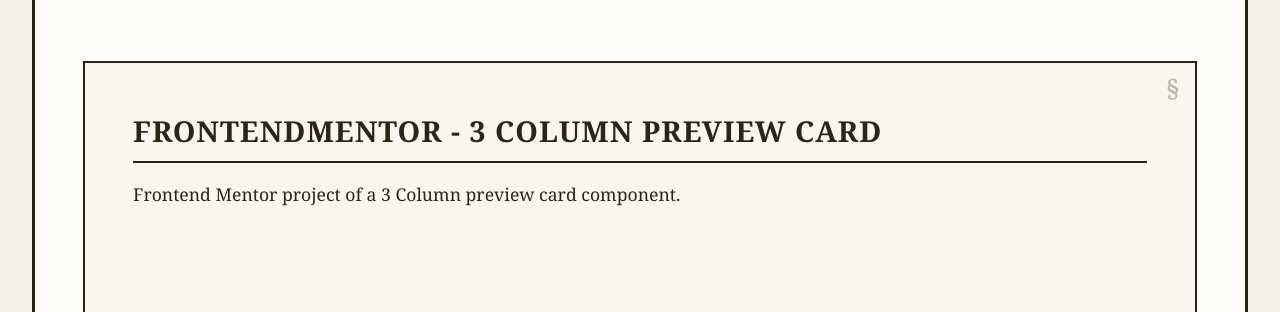
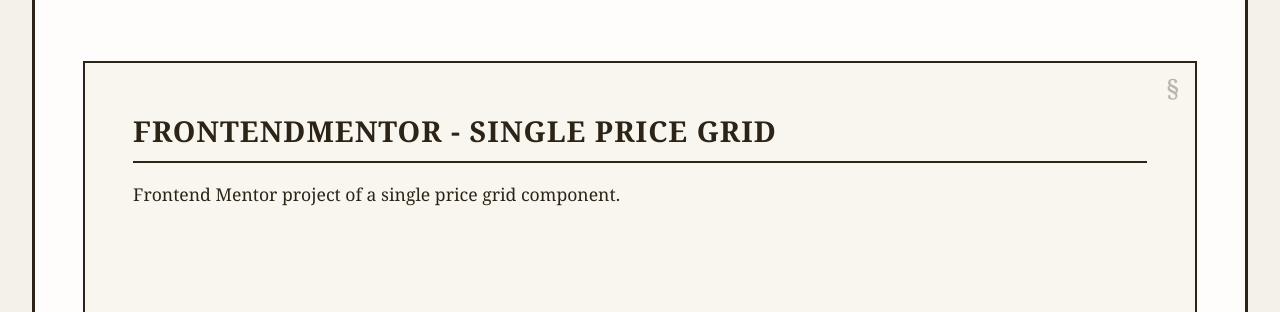
Before and after one commit to Porcunanet/Portfolio, a plain HTML site: page index.html in a window 1280 px wide. Shown: the part 640-952 px from the top of the page. Drawn offline with Linux system fonts and the light colour scheme.

Commit message:
first commit

```diff
--- a/index.html
+++ b/index.html
@@ -29,6 +29,11 @@
             <h2>Featured Projects</h2>
             <div class="carousel">
                 <div class="carousel-track">
+
+                  <div class="project-card">
+                    <h3><a href="https://porcunanet.github.io/Frontend-Mentor---Single-Price-Grid/" target="_blank">FrontendMentor - Single Price Grid</a></h3>
+                    <p>Frontend Mentor project of a single price grid component.</p>
+                  </div>
 
                   <div class="project-card">
                       <h3><a href="https://github.com/Porcunanet/3-column-preview-card-component-main.git" target="_blank">FrontendMentor - 3 Column preview card</a></h3>
```
